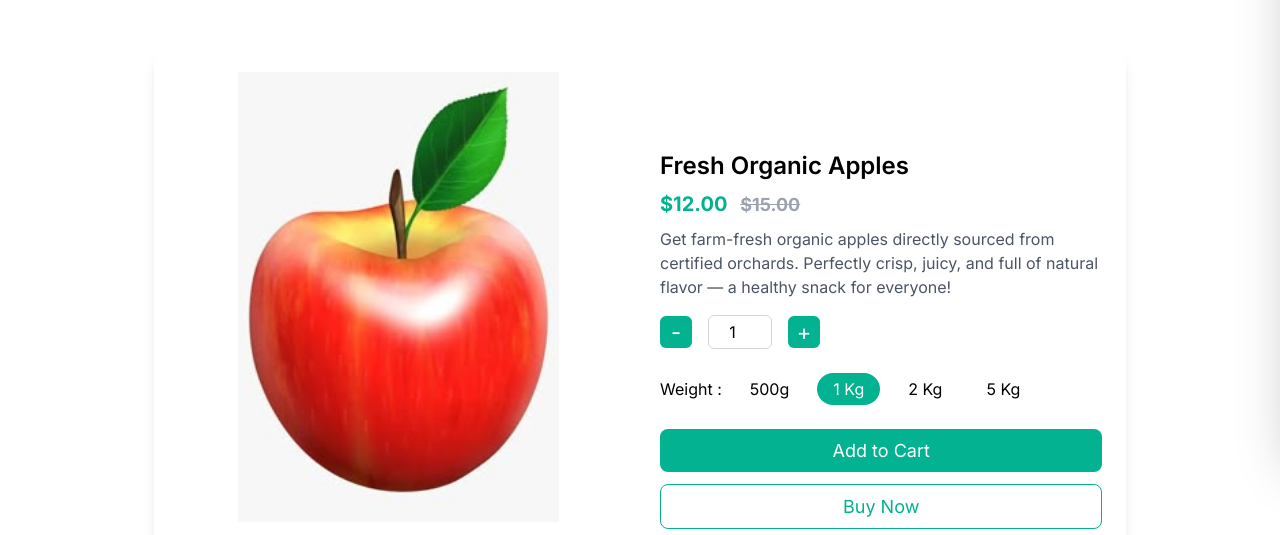
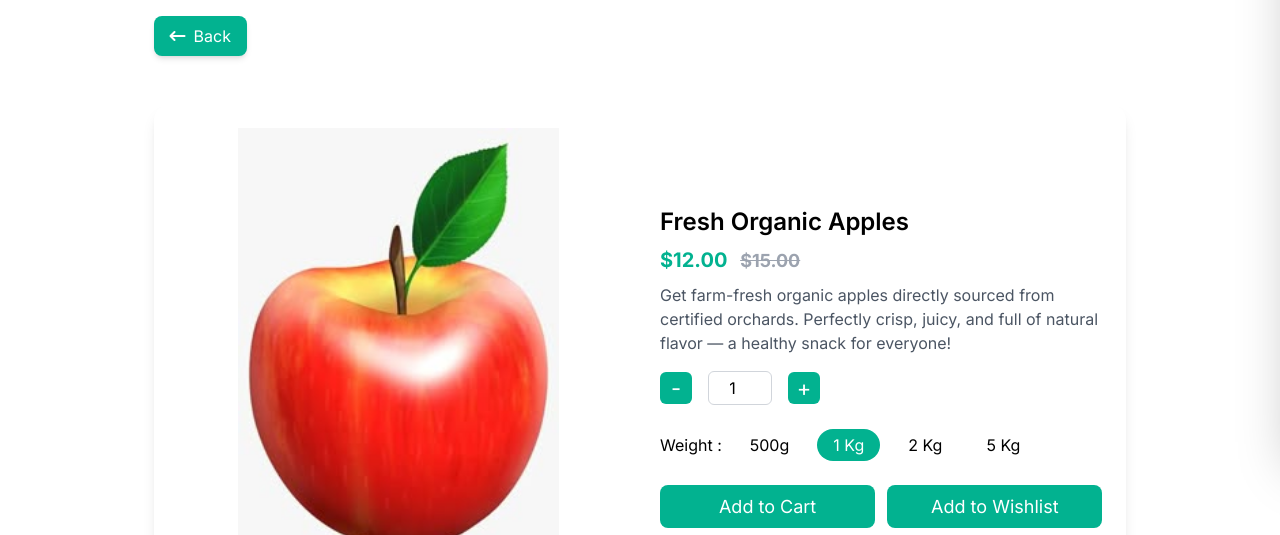
Before and after one commit to riyanseevaghasiya1/e-commarce-grocery, a website: page ProductDetails.html in a window 1280 px wide. Shown: the part 346-881 px from the top of the page. Drawn offline with nearby package versions, Linux system fonts and the light colour scheme.

Commit message:
Enhance product details and wishlist features
- Added a "Back" button to the product details page for easier navigation.
- Introduced the ability to add products to a wishlist, including conditional logic for existing items.
- Improved the UI elements for wishlist and cart interactions.

```diff
--- a/ProductDetails.html
+++ b/ProductDetails.html
@@ -91,7 +91,13 @@
 	</div>
 
 	<div id="productMainContent" class="a_header_container px-4 sm:px-0" style="display:none;">
-		<div class="py-8 md:py-10 xl:py-12 2xl:py-14 3xl:py-18">
+
+		<button onclick="window.history.back()" class="inline-flex items-center gap-2 bg-[#02B290]
+		text-white px-4 py-2 rounded-lg shadow-md transition mt-4">
+			<i class="fa-solid fa-arrow-left-long"></i> Back
+		</button>
+
+		<div class="py-8 md:py-10 xl:py-12 2xl:py-14 3xl:pb-18">
 			<!-- Product Section -->
 			<div class="grid grid-cols-1 md:grid-cols-2 gap-10 bg-white rounded-2xl shadow-lg p-4 sm:p-6">
 				<!-- Gallery -->
@@ -152,11 +158,21 @@
 						</div>
 					</div>
 
+					<div class="flex justify-between items-center w-full gap-3 mb-3">
+
 						<button
-						class="bg-[#02B290] hover:bg-[#4dc9b1] text-white py-2 text-[18px] rounded-lg font-medium transition mb-3"
+							class="bg-[#02B290] hover:bg-[#4dc9b1] text-white py-2 text-[18px] rounded-lg font-medium transition flex-1"
 							onclick="addToCart1(this)">
 							Add to Cart
 						</button>
+
+						<button
+							class="bg-[#02B290] hover:bg-[#4dc9b1] text-white py-2 text-[18px] rounded-lg font-medium transition flex-1"
+							onclick="addToWishlist(this)">
+							Add to Wishlist
+						</button>
+
+					</div>
 
 					<button
 						class="hover:bg-[#02B290] border border-[#02B290] text-[#02B290] hover:text-white py-2 text-[18px] rounded-lg font-medium transition mb-3 buy-now-btn">
--- a/js/wishlist.js
+++ b/js/wishlist.js
@@ -45,40 +45,64 @@ function updateCartCount() {
 }
 
 function addToWishlist(button) {
-  const productCard = button.closest('.product-card');
-  if (!productCard) return;
-
-  const productId =
-    productCard.dataset.id ||
-    productCard.querySelector('.product-name').textContent.trim();
-
-  const productData = {
+  const card = button.closest('.product-card');
+  let productId = '';
+  let productData = null;
+  if (card) {
+    productId = card.dataset.id || card.querySelector('.product-name').textContent.trim();
+    productData = {
       id: productId,
-    image: productCard.querySelector('.product-image')?.src || '',
-    name: productCard.querySelector('.product-name')?.textContent.trim() || '',
-    price: productCard.querySelector('.current-price')?.textContent.trim() || '',
-    rating: productCard.querySelector('.stars')?.textContent.trim() || '',
-    badge: productCard.querySelector('.product-badge')?.textContent.trim() || '',
+      image: card.querySelector('.product-image')?.src || '',
+      name: card.querySelector('.product-name')?.textContent.trim() || '',
+      price: card.querySelector('.current-price')?.textContent.trim() || '',
+      rating: card.querySelector('.stars')?.textContent.trim() || '',
+      badge: card.querySelector('.product-badge')?.textContent.trim() || '',
     };
-
+  } else {
+    const nameEl = document.querySelector('.mainproductname') || document.querySelector('.productname') || document.querySelector('h1');
+    const name = (nameEl?.textContent || '').trim();
+    const sel =
+      document.querySelector('[class*="weight-option"][class*="bg-[#02B290]"]') ||
+      document.querySelector('[class*="weight-option"].active') ||
+      document.querySelector('.weight-option');
+    const weight = sel ? sel.textContent.trim() : '';
+    productId = weight ? `${name}::${weight}` : name;
+    const img = document.getElementById('mainImg')?.src || '';
+    let price = '$0.00';
+    const pc = document.getElementById('currentPrice');
+    if (pc) {
+      const t = pc.textContent.trim();
+      const m = t.match(/\$?\d+(?:\.\d+)?/);
+      if (m) price = m[0].includes('$') ? m[0] : `$${m[0]}`;
+    }
+    productData = {
+      id: productId,
+      image: img,
+      name,
+      price,
+      rating: '',
+      badge: ''
+    };
+  }
   const existingIndex = wishlist.findIndex((item) => item.id === productId);
   const heartIcon = button.querySelector('i');
 
   if (existingIndex === -1) {
-    // Add to wishlist
     wishlist.push(productData);
+    if (heartIcon) {
       heartIcon.classList.remove('far');
       heartIcon.classList.add('fas');
+    }
     button.style.backgroundColor = '#ef4444';
     button.style.color = '#ffffff';
-    button.style.borderRadius = '50%';
     button.style.padding = '8px';
     showNotification('✓ Added to wishlist!');
   } else {
-    // Remove from wishlist
     wishlist.splice(existingIndex, 1);
+    if (heartIcon) {
       heartIcon.classList.remove('fas');
       heartIcon.classList.add('far');
+    }
     button.style.backgroundColor = '';
     button.style.color = '';
     button.style.borderRadius = '';
```
Lines whose indentation alone changed are shown as unchanged.
